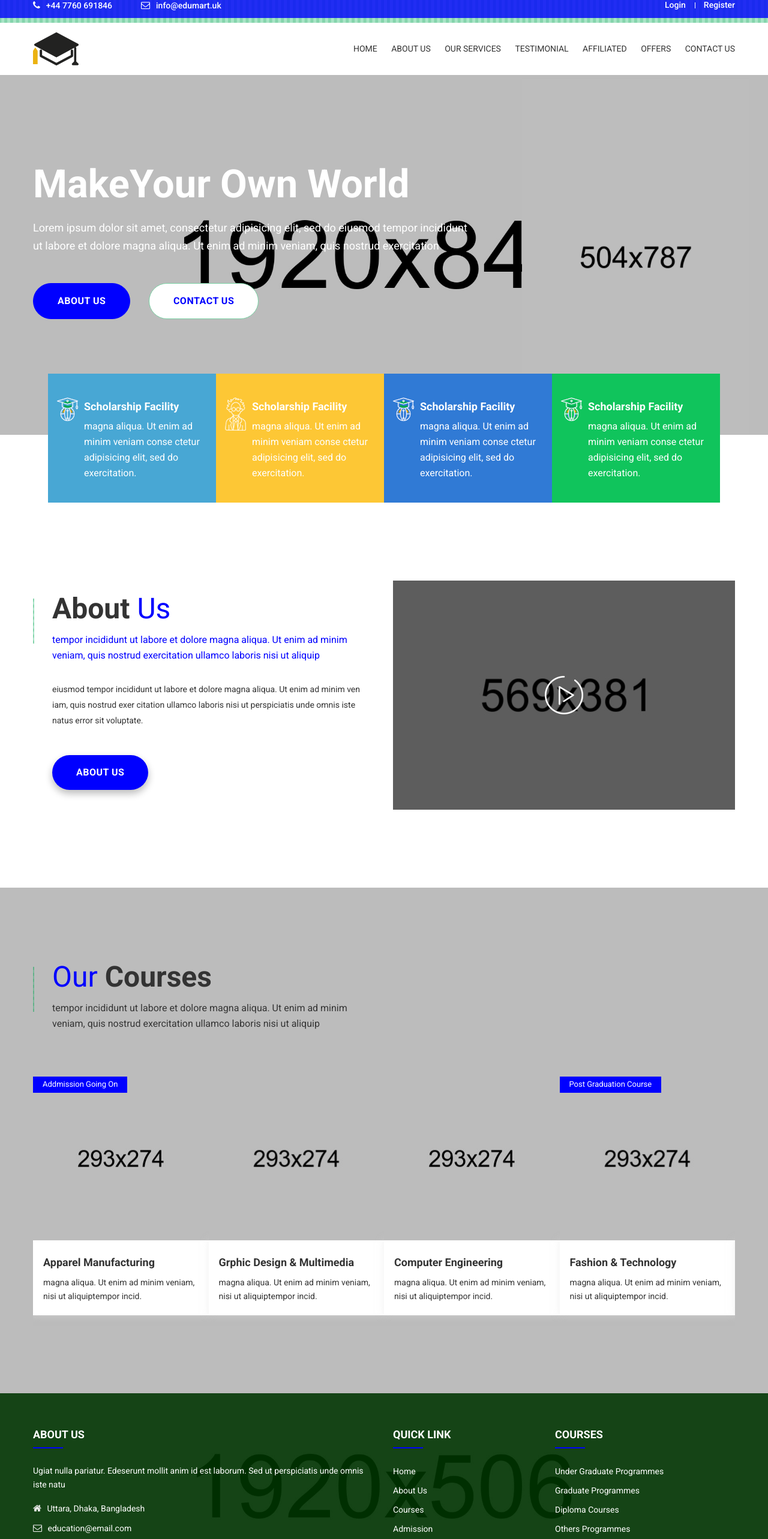
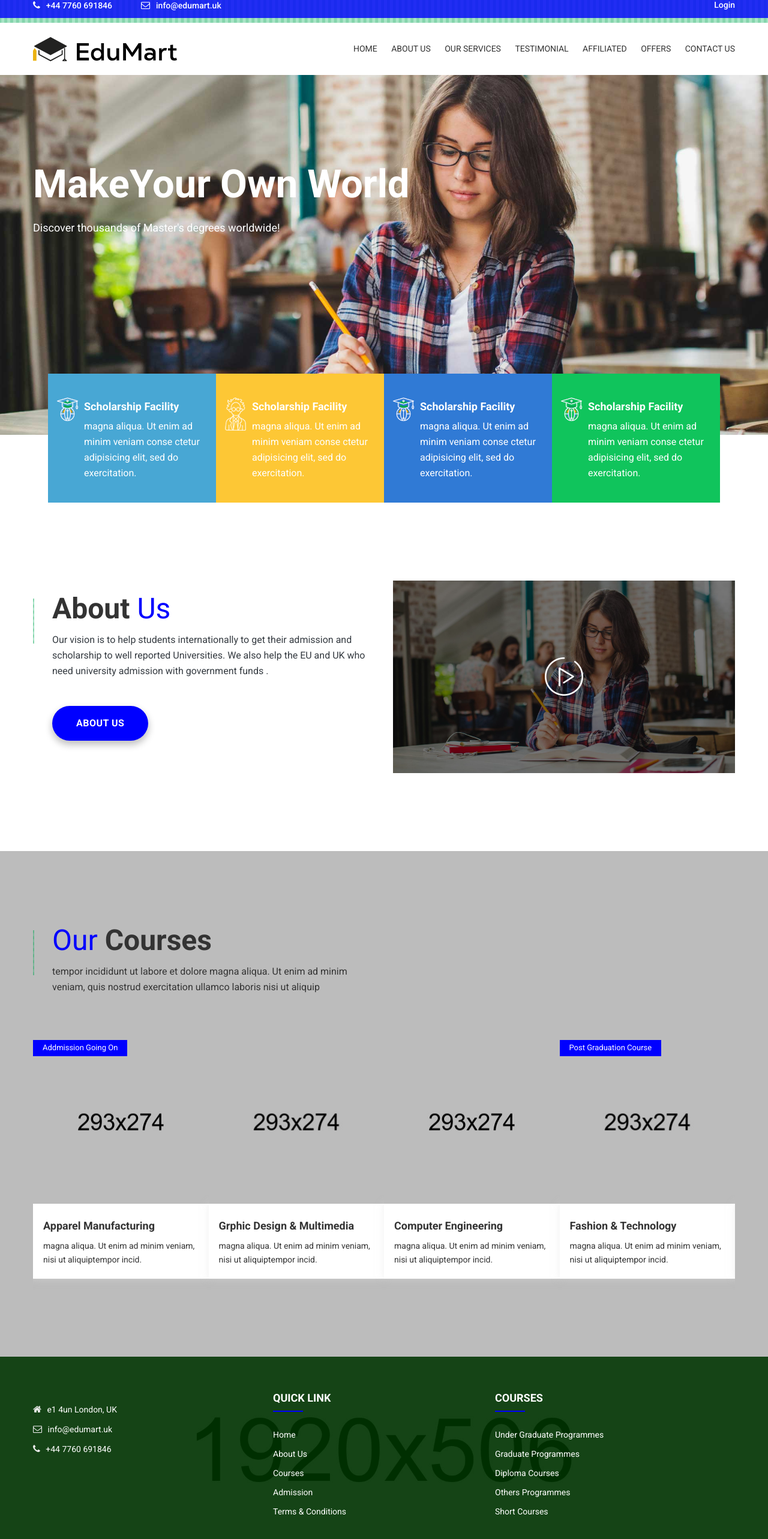
Before and after one commit to tamimhassan/edu-mart, a plain HTML site: page index.html in a window 1280 px wide. Shown: the part 14-2580 px from the top of the page at 60% size. Drawn offline with Linux system fonts and the light colour scheme.

Commit message:
Add some logos and images

```diff
--- a/index.html
+++ b/index.html
@@ -3,14 +3,14 @@
   <head>
     <meta charset="utf-8" />
     <meta http-equiv="x-ua-compatible" content="ie=edge" />
-    <title>Glaxdu - Education Bootstrap 4 Template</title>
+    <title>Edu Mart</title>
     <meta name="description" content="" />
     <meta name="viewport" content="width=device-width, initial-scale=1" />
     <!-- Favicon -->
     <link
       rel="shortcut icon"
       type="image/x-icon"
-      href="assets/img/favicon.png"
+      href="assets/img/logo/logo.png"
     />
 
     <!-- CSS
@@ -50,8 +50,8 @@
             <div class="col-lg-6 col-md-5 col-12 col-sm-4">
               <div class="login-register">
                 <ul>
-                  <li><a href="login-register.html">Login</a></li>
-                  <li><a href="login-register.html">Register</a></li>
+                  <li><a href="#">Login</a></li>
+                  <!-- <li><a href="login-register.html">Register</a></li> -->
                 </ul>
               </div>
             </div>
@@ -64,7 +64,7 @@
             <div class="col-lg-2 col-md-6 col-4 d-flex align-items-center">
               <div class="logo">
                 <a href="index.html">
-                  <img alt="" src="./assets/img/EduMart Logo.svg" />
+                  <img alt="" src="./assets/img/EduMartLogo.svg" />
                 </a>
               </div>
             </div>
@@ -76,18 +76,18 @@
                       <li>
                         <a href="index.html"> HOME </a>
                       </li>
-                      <li><a href="about-us.html"> ABOUT US </a></li>
+                      <li><a href="#"> ABOUT US </a></li>
                       <li class="mega-menu-position top-hover">
-                        <a href="shop.html"> OUR SERVICES </a>
+                        <a href="#"> OUR SERVICES </a>
                       </li>
                       <li>
                         <a href="#"> TESTIMONIAL </a>
                       </li>
-                      <li><a href="course.html"> AFFILIATED </a></li>
-                      <li>
-                        <a href="blog.html"> OFFERS </a>
-                      </li>
-                      <li><a href="contact.html"> CONTACT US </a></li>
+                      <li><a href="#"> AFFILIATED </a></li>
+                      <li>
+                        <a href="#"> OFFERS </a>
+                      </li>
+                      <li><a href="#"> CONTACT US </a></li>
                     </ul>
                   </nav>
                 </div>
@@ -101,18 +101,18 @@
                   <li>
                     <a href="index.html">HOME</a>
                   </li>
-                  <li><a href="about-us.html">About</a></li>
+                  <li><a href="#">About</a></li>
                   <li>
-                    <a href="shop.html">Shop</a>
+                    <a href="#">Shop</a>
                   </li>
                   <li>
                     <a href="#">Pages</a>
                   </li>
-                  <li><a href="about-us.html">About us</a></li>
+                  <li><a href="#">About us</a></li>
                   <li>
-                    <a href="blog.html">Blog</a>
+                    <a href="#">Blog</a>
                   </li>
-                  <li><a href="contact.html">Contact</a></li>
+                  <li><a href="#">Contact</a></li>
                 </ul>
               </nav>
             </div>
@@ -125,7 +125,7 @@
       <div class="slider-active owl-carousel">
         <div
           class="single-slider slider-height-1 bg-img"
-          style="background-image: url(assets/img/slider/slider-1.jpg)"
+          style="background-image: url(assets/img/slider/banner-1.jpg)"
         >
           <div class="container">
             <div class="row">
@@ -133,37 +133,16 @@
                 <div class="slider-content slider-animated-1 pt-230">
                   <h1 class="animated">MakeYour Own World</h1>
                   <p class="animated">
-                    Lorem ipsum dolor sit amet, consectetur adipisicing elit,
-                    sed do eiusmod tempor incididunt ut labore et dolore magna
-                    aliqua. Ut enim ad minim veniam, quis nostrud exercitation
+                    Discover thousands of Master's degrees worldwide!
                   </p>
-                  <div class="slider-btn">
-                    <a
-                      class="animated default-btn btn-green-color"
-                      href="about-us.html"
-                      >ABOUT US</a
-                    >
-                    <a
-                      class="animated default-btn btn-white-color"
-                      href="contact.html"
-                      >CONTACT US</a
-                    >
-                  </div>
-                </div>
-              </div>
-            </div>
-            <div class="slider-single-img slider-animated-1">
-              <img
-                class="animated"
-                src="assets/img/slider/single-slide-1.png"
-                alt=""
-              />
+                </div>
+              </div>
             </div>
           </div>
         </div>
         <div
           class="single-slider slider-height-1 bg-img"
-          style="background-image: url(assets/img/slider/slider-1.jpg)"
+          style="background-image: url(assets/img/slider/banner-2.jpg)"
         >
           <div class="container">
             <div class="row">
@@ -171,31 +150,10 @@
                 <div class="slider-content slider-animated-1 pt-230">
                   <h1 class="animated">MakeYour Own World</h1>
                   <p class="animated">
-                    Lorem ipsum dolor sit amet, consectetur adipisicing elit,
-                    sed do eiusmod tempor incididunt ut labore et dolore magna
-                    aliqua. Ut enim ad minim veniam, quis nostrud exercitation
+                    Discover thousands of Master's degrees worldwide!
                   </p>
-                  <div class="slider-btn">
-                    <a
-                      class="animated default-btn btn-green-color"
-                      href="about-us.html"
-                      >ABOUT US</a
-                    >
-                    <a
-                      class="animated default-btn btn-white-color"
-                      href="contact.html"
-                      >CONTACT US</a
-                    >
-                  </div>
-                </div>
-              </div>
-            </div>
-            <div class="slider-single-img slider-animated-1">
-              <img
-                class="animated"
-                src="assets/img/slider/single-slide-1.png"
-                alt=""
-              />
+                </div>
+              </div>
             </div>
           </div>
         </div>
@@ -288,26 +246,21 @@
             <div class="about-content">
               <div class="section-title section-title-green mb-30">
                 <h2>About <span>Us</span></h2>
-                <p>
-                  tempor incididunt ut labore et dolore magna aliqua. Ut enim ad
-                  minim veniam, quis nostrud exercitation ullamco laboris nisi
-                  ut aliquip
+                <p class="text-dark">
+                  Our vision is to help students internationally to get their
+                  admission and scholarship to well reported Universities. We
+                  also help the EU and UK who need university admission with
+                  government funds .
                 </p>
               </div>
-              <p>
-                eiusmod tempor incididunt ut labore et dolore magna aliqua. Ut
-                enim ad minim ven iam, quis nostrud exer citation ullamco
-                laboris nisi ut perspiciatis unde omnis iste natus error sit
-                voluptate.
-              </p>
               <div class="about-btn mt-45">
-                <a class="default-btn" href="about-us.html">ABOUT US</a>
+                <a class="default-btn" href="#">ABOUT US</a>
               </div>
             </div>
           </div>
           <div class="col-lg-6 col-md-6">
             <div class="about-img default-overlay">
-              <img src="assets/img/banner/banner-1.jpg" alt="" />
+              <img src="assets/img/slider/banner-1.jpg" alt="" />
               <a
                 class="video-btn video-popup"
                 href="https://www.youtube.com/watch?v=sv5hK4crIRc"
@@ -1324,35 +1277,28 @@
       >
         <div class="container">
           <div class="row">
-            <div class="col-lg-6 col-md-6 col-sm-6">
+            <div class="col-lg-4 col-md-6 col-sm-6">
               <div class="footer-widget mb-40">
-                <div class="footer-title">
-                  <h4>ABOUT US</h4>
-                </div>
                 <div class="footer-about">
-                  <p>
-                    Ugiat nulla pariatur. Edeserunt mollit anim id est laborum.
-                    Sed ut perspiciatis unde omnis iste natu
-                  </p>
                   <div class="f-contact-info">
                     <div class="single-f-contact-info">
                       <i class="fa fa-home"></i>
-                      <span>Uttara, Dhaka, Bangladesh</span>
+                      <span>e1 4un London, UK</span>
                     </div>
                     <div class="single-f-contact-info">
                       <i class="fa fa-envelope-o"></i>
-                      <span><a href="#">education@email.com</a></span>
+                      <span><a href="#">info@edumart.uk</a></span>
                     </div>
                     <div class="single-f-contact-info">
                       <i class="fa fa-phone"></i>
-                      <span> +98 558 547 589</span>
-                    </div>
-                  </div>
-                </div>
-              </div>
-            </div>
-
-            <div class="col-lg-3 col-md-3 col-sm-6">
+                      <span>+44 7760 691846</span>
+                    </div>
+                  </div>
+                </div>
+              </div>
+            </div>
+
+            <div class="col-lg-4 col-md-3 col-sm-6">
               <div class="footer-widget mb-40">
                 <div class="footer-title">
                   <h4>QUICK LINK</h4>
@@ -1360,8 +1306,8 @@
                 <div class="footer-list">
                   <ul>
                     <li><a href="index.html">Home</a></li>
-                    <li><a href="about-us.html">About Us</a></li>
-                    <li><a href="course.html">Courses</a></li>
+                    <li><a href="#">About Us</a></li>
+                    <li><a href="#">Courses</a></li>
                     <li><a href="#">Admission</a></li>
                     <li><a href="#">Terms & Conditions</a></li>
                   </ul>
@@ -1369,7 +1315,7 @@
               </div>
             </div>
 
-            <div class="col-lg-3 col-md-3 col-sm-6">
+            <div class="col-lg-4 col-md-3 col-sm-6">
               <div class="footer-widget negative-mrg-30 mb-40">
                 <div class="footer-title">
                   <h4>COURSES</h4>
```
Also changed, not shown: assets/css/style.css, assets/img/EduMartLogo.svg (added), assets/img/favicon.png (deleted), assets/img/favicon.svg (renamed from assets/img/EduMart Logo.svg), assets/img/logo/logo.png, assets/img/slider/banner-1.jpg (added), assets/img/slider/banner-2.jpg (added).
